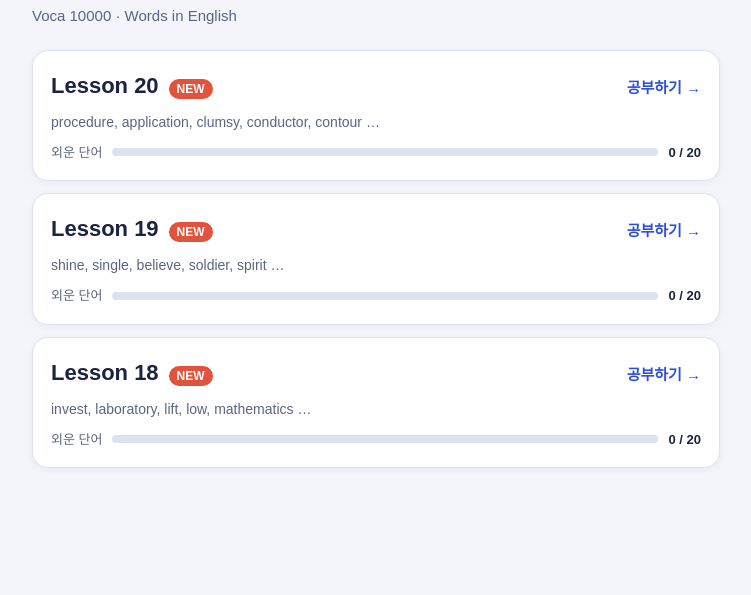
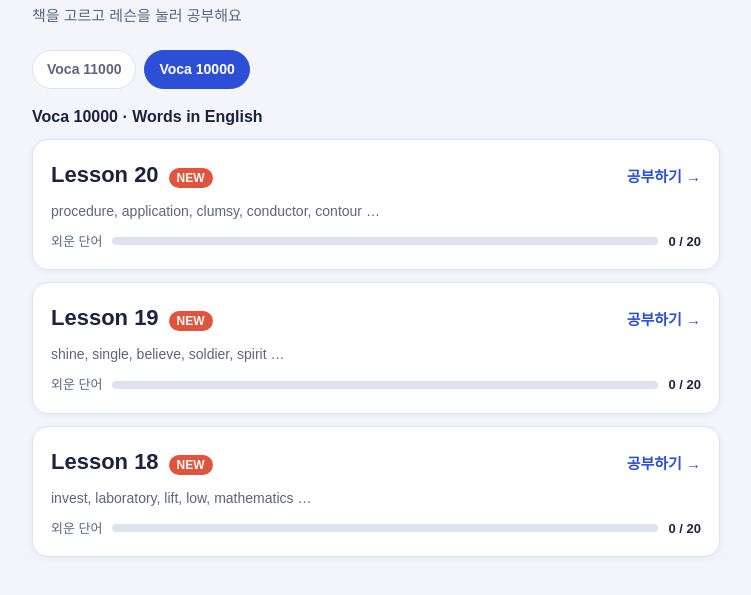
Before and after one commit to JYSHJWJJ/Voca_lesson, a plain HTML site: page index.html in a window 1280 px wide. Shown: the part 65-660 px from the top of the page, without its empty margins (264-1015 px from the left). Drawn offline with Linux system fonts and the light colour scheme.

Commit message:
Group lessons by book with tabs (Voca 10000, Voca 11000)
Co-Authored-By: Claude Opus 5.5 <noreply@anthropic.com>
Claude-Session: https://claude.ai/code/session_01CWx3ZUV2u7uxSUSaVkWiqt

```diff
--- a/index.html
+++ b/index.html
@@ -33,38 +33,57 @@ a.lesson:focus-visible{outline:3px solid var(--accent);outline-offset:2px}
 .bar>i{display:block;height:100%;background:var(--good);border-radius:99px}
 .prog b{color:var(--ink);font-variant-numeric:tabular-nums}
 .empty{color:var(--muted);text-align:center;padding:28px 12px;background:var(--surface);border:1px dashed var(--line);border-radius:14px}
+.tabs{display:flex;gap:8px;overflow-x:auto;margin:0 0 14px;padding-bottom:2px}
+.tab{flex:none;border:1px solid var(--line);background:var(--surface);color:var(--muted);border-radius:99px;padding:8px 14px;font:inherit;font-size:14px;font-weight:800;cursor:pointer;position:relative}
+.tab[aria-selected="true"]{background:var(--accent);border-color:var(--accent);color:#fff}
+.tab .dot{position:absolute;top:4px;right:6px;width:8px;height:8px;border-radius:50%;background:#e0533d}
+.bookhead{display:flex;align-items:baseline;gap:8px;margin:0 0 10px}
+.bookhead b{font-size:16px}
+.bookhead span{font-size:13px;color:var(--muted)}
 </style>
 </head>
 <body>
 <div class="wrap">
   <h1><span>준이 단어장</span></h1>
-  <p class="sub">Voca 10000 · Words in English</p>
+  <p class="sub">책을 고르고 레슨을 눌러 공부해요</p>
+  <div class="tabs" id="tabs" role="tablist" hidden></div>
+  <div class="bookhead" id="bookhead"></div>
   <div class="list" id="list"><div class="empty">레슨을 불러오는 중이에요…</div></div>
 </div>
 <script>
 if('serviceWorker' in navigator){navigator.serviceWorker.register('sw.js').catch(()=>{});}
-let lessons=[];
-function seen(){try{return JSON.parse(localStorage.getItem('seen-lessons')||'[]');}catch(e){return [];}}
+let books=[],cur=null;
+const esc=s=>String(s).replace(/[&<>"]/g,c=>({'&':'&amp;','<':'&lt;','>':'&gt;','"':'&quot;'}[c]));
+function seen(){try{return JSON.parse(localStorage.getItem('seen-lessons')||'[]').map(String);}catch(e){return [];}}
+function known(id){try{const st=JSON.parse(localStorage.getItem('l'+id+'-study-v1')||'{}');return Object.keys(st.known||{}).length;}catch(e){return 0;}}
+function isNew(l,s){return !s.includes(String(l.id))&&known(l.id)===0;}
 function render(){
-  if(!lessons.length)return;
+  if(!books.length)return;
   const s=seen();
-  document.getElementById('list').innerHTML=lessons.map(l=>{
-    let known=0;
-    try{const st=JSON.parse(localStorage.getItem('l'+l.n+'-study-v1')||'{}');known=Object.keys(st.known||{}).length;}catch(e){}
-    const isNew=!s.includes(l.n)&&known===0;
-    return `<a class="lesson" href="lesson.html?l=${l.n}" data-n="${l.n}">
-      <div class="top"><b>Lesson ${l.n}</b>${isNew?'<span class="new">NEW</span>':''}<span class="go">공부하기 →</span></div>
-      <p class="words" lang="en">${l.preview}</p>
-      <div class="prog"><span>외운 단어</span><div class="bar"><i style="width:${known/l.count*100}%"></i></div><b>${known} / ${l.count}</b></div>
-    </a>`;}).join('');
+  if(!books.find(b=>b.id===cur))cur=(books.find(b=>b.lessons.length)||books[0]).id;
+  const tabs=document.getElementById('tabs');
+  tabs.hidden=books.length<2;
+  tabs.innerHTML=books.map(b=>`<button class="tab" role="tab" data-book="${esc(b.id)}" aria-selected="${b.id===cur}">${esc(b.tab||b.title)}${b.lessons.some(l=>isNew(l,s))&&b.id!==cur?'<span class="dot" aria-label="새 레슨"></span>':''}</button>`).join('');
+  const b=books.find(x=>x.id===cur);
+  document.getElementById('bookhead').innerHTML=`<b>${esc(b.title)}</b>${b.note?`<span>${esc(b.note)}</span>`:''}`;
+  document.getElementById('list').innerHTML=b.lessons.length?b.lessons.map(l=>{
+    const k=known(l.id);
+    return `<a class="lesson" href="lesson.html?l=${encodeURIComponent(l.id)}" data-id="${esc(l.id)}">
+      <div class="top"><b>Lesson ${l.n}</b>${isNew(l,s)?'<span class="new">NEW</span>':''}<span class="go">공부하기 →</span></div>
+      <p class="words" lang="en">${esc(l.preview)}</p>
+      <div class="prog"><span>외운 단어</span><div class="bar"><i style="width:${k/l.count*100}%"></i></div><b>${k} / ${l.count}</b></div>
+    </a>`;}).join(''):'<div class="empty">아직 레슨이 없어요.</div>';
 }
 document.addEventListener('click',e=>{
+  const t=e.target.closest('.tab');
+  if(t){cur=t.dataset.book;try{localStorage.setItem('book-tab',cur);}catch(err){}render();return;}
   const a=e.target.closest('a.lesson');if(!a)return;
-  try{const s=seen();const n=+a.dataset.n;if(!s.includes(n)){s.push(n);localStorage.setItem('seen-lessons',JSON.stringify(s));}}catch(err){}
+  try{const s=seen();const id=a.dataset.id;if(!s.includes(id)){s.push(id);localStorage.setItem('seen-lessons',JSON.stringify(s));}}catch(err){}
 });
+try{cur=localStorage.getItem('book-tab');}catch(e){}
 fetch('lessons/index.json',{cache:'no-cache'}).then(r=>{if(!r.ok)throw new Error();return r.json();}).then(d=>{
-  lessons=d.lessons;render();
-  lessons.forEach(l=>fetch('lessons/'+l.n+'.json').catch(()=>{}));
+  books=d.books||[];render();
+  books.forEach(b=>b.lessons.forEach(l=>fetch('lessons/'+l.id+'.json').catch(()=>{})));
 }).catch(()=>{
   document.getElementById('list').innerHTML='<div class="empty">레슨 목록을 불러오지 못했어요.<br>인터넷에 연결한 뒤 다시 열어 주세요.</div>';
 });
--- a/lessons/18.json
+++ b/lessons/18.json
@@ -162,5 +162,6 @@
    "e": "Police tried to separate the two men who were arguing.",
    "f": "separate"
   }
- ]
+ ],
+ "book": "Voca 10000 · Words in English"
 }
--- a/lessons/19.json
+++ b/lessons/19.json
@@ -163,5 +163,6 @@
    "e": "Don't talk nonsense!",
    "f": "nonsense"
   }
- ]
+ ],
+ "book": "Voca 10000 · Words in English"
 }
--- a/lessons/20.json
+++ b/lessons/20.json
@@ -173,5 +173,6 @@
    "e": "I was amazed at his expertise on the word processor.",
    "f": "expertise"
   }
- ]
+ ],
+ "book": "Voca 10000 · Words in English"
 }
--- a/lessons/index.json
+++ b/lessons/index.json
@@ -1,19 +1,35 @@
 {
+ "books": [
+  {
+   "id": "voca11000",
+   "title": "Voca 11000",
+   "tab": "Voca 11000",
+   "lessons": []
+  },
+  {
+   "id": "voca10000",
+   "title": "Voca 10000 · Words in English",
    "lessons": [
     {
+     "id": "20",
      "n": 20,
      "count": 20,
      "preview": "procedure, application, clumsy, conductor, contour …"
     },
     {
+     "id": "19",
      "n": 19,
      "count": 20,
      "preview": "shine, single, believe, soldier, spirit …"
     },
     {
+     "id": "18",
      "n": 18,
      "count": 20,
      "preview": "invest, laboratory, lift, low, mathematics …"
     }
+   ],
+   "tab": "Voca 10000"
+  }
  ]
 }
```
Also changed, not shown: lesson.html (+2 -2 lines). Lines whose indentation alone changed are shown as unchanged.
